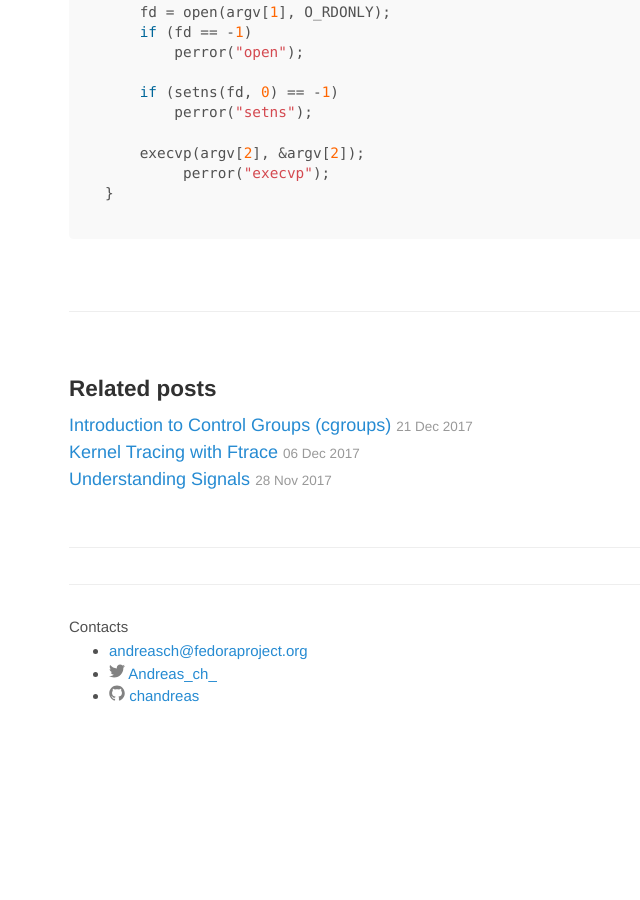
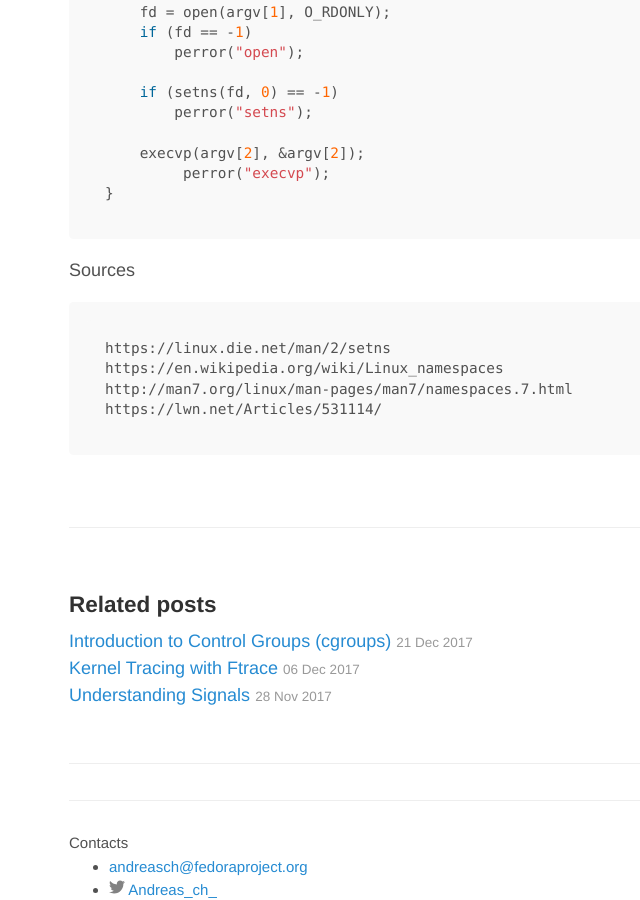
Before and after one commit to ChAndreas/chandreas.github.io, a Jekyll site: the page built from _posts/2018-01-15-namespaces.md, in a window 1280 px wide and 900 px high, scrolled down 8316 px. Shown: the whole window, without its empty margins (148-788 px from the left). Built offline with Jekyll 4.4.1, drawn with Linux system fonts in a browser that asks for light colours; before the commit the page ends 9060 px from its top, so only the background shows below that.

Commit message:
Adding namespaces

````diff
--- a/_posts/2018-01-15-namespaces.md
+++ b/_posts/2018-01-15-namespaces.md
@@ -345,3 +345,10 @@ int main(int argc, char *argv[])
          perror("execvp");
 }
 ```
+
+Sources
+
+    https://linux.die.net/man/2/setns
+    https://en.wikipedia.org/wiki/Linux_namespaces
+    http://man7.org/linux/man-pages/man7/namespaces.7.html
+    https://lwn.net/Articles/531114/
````
